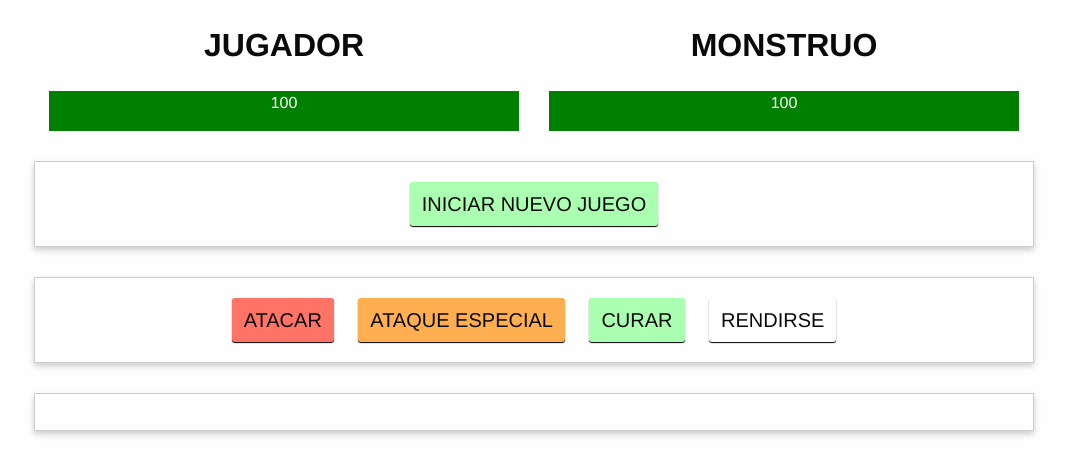
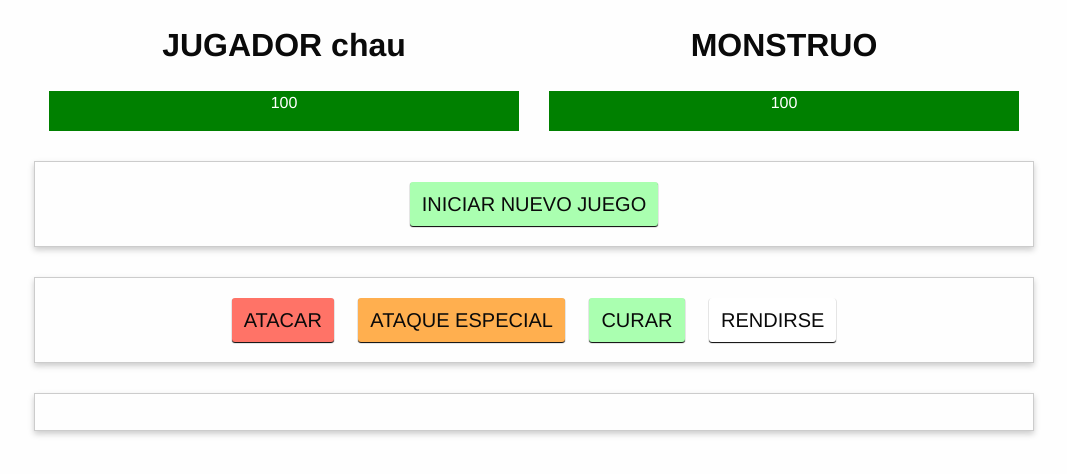
Before and after one commit to dmazzini/monsterslayer, a plain HTML site: page index.html in a window 1280 px wide. Shown: the whole page, without its empty margins (106-1173 px from the left). Drawn offline with nearby package versions, Linux system fonts and the light colour scheme.

Commit message:
Se cambia index

```diff
--- a/index.html
+++ b/index.html
@@ -10,7 +10,7 @@
 <div id="app">
     <section class="row">
         <div class="small-6 columns">
-            <h1 class="text-center">JUGADOR</h1>
+            <h1 class="text-center">JUGADOR chau</h1>
             <div class="healthbar">
                 <div
                     class="healthbar text-center"
```
